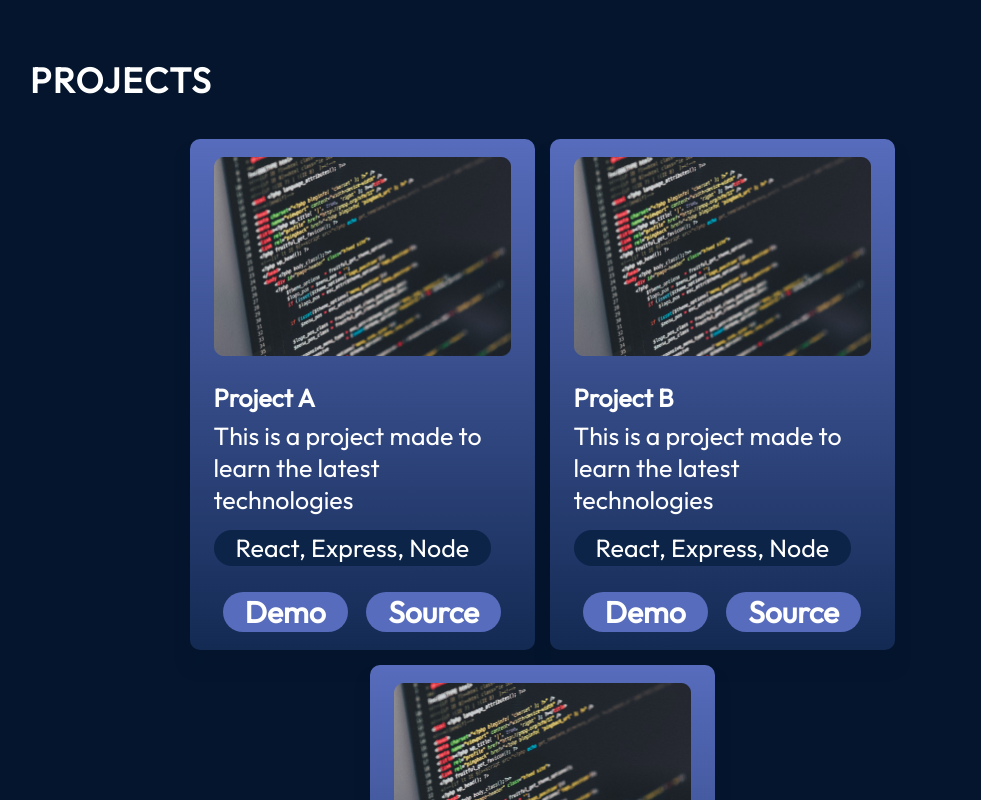
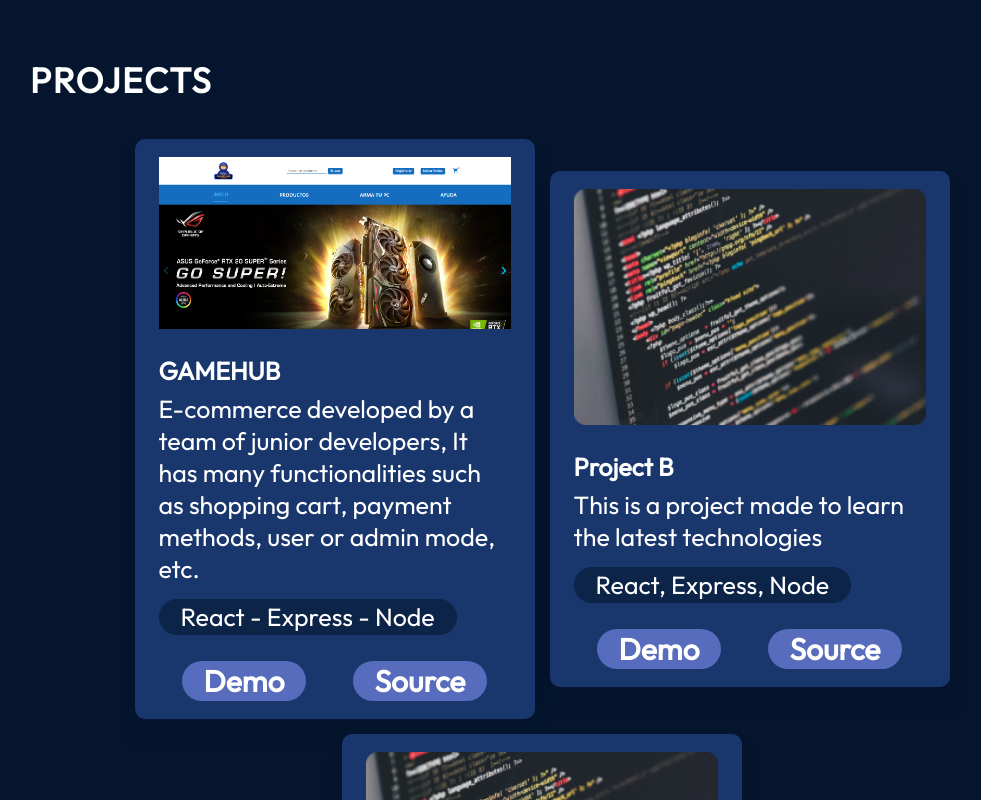
Before and after one commit to Slasari/Portfolio, a React (Vite) app: page / in a window 1280 px wide. Shown: the part 2260-3060 px from the top of the page, without its empty margins (98-1079 px from the left). Built offline with nearby package versions, Linux system fonts and the light colour scheme.

Commit message:
first-project

```diff
--- a/src/components/Projects/ProjectCard.jsx
+++ b/src/components/Projects/ProjectCard.jsx
@@ -18,8 +18,8 @@ const ProjectCard = ({
         })}
       </ul>
       <div className={styles.links}>
-        <a href={demo} className={styles.link}>Demo</a>
-        <a href={source} className={styles.link}>Source</a>
+        <a target='_blank' href={demo} className={styles.link}>Demo</a>
+        <a target='_blank' href={source} className={styles.link}>Source</a>
       </div>
     </div>
   );
--- a/src/components/Projects/ProjectCard.module.css
+++ b/src/components/Projects/ProjectCard.module.css
@@ -4,10 +4,10 @@
     display: flex;
     flex-direction: column;
     border-radius: 10px;
-    background: linear-gradient(180deg, #576cbc 0%, #132a53 100%);
+    background: var(--color-secondary);
     box-shadow: 0 16px 14px 0 #04152d;
     padding: 18px 24px;
-    max-width: 345px;
+    max-width: 400px;
 }
 
 .image{
--- a/src/data/projects.json
+++ b/src/data/projects.json
@@ -1,11 +1,11 @@
 [
     {
-        "title": "Project A",
-        "imageSrc": "projects/project.png",
-        "description": "This is a project made to learn the latest technologies",
-        "skills": ["React, Express, Node"],
-        "demo": "https://www.example.com",
-        "source": ""
+        "title": "GAMEHUB",
+        "imageSrc": "projects/gamehub.jpg",
+        "description": "E-commerce developed by a team of junior developers, It has many functionalities such as shopping cart, payment methods, user or admin mode, etc.",
+        "skills": ["React - Express - Node"],
+        "demo": "https://gamehub-chi.vercel.app/",
+        "source": "https://github.com/Xalivre/App-Proyecto-Grupal-"
     },
     {
         "title": "Project B",
```
Also changed, not shown: assets/projects/gamehub.jpg (added).
